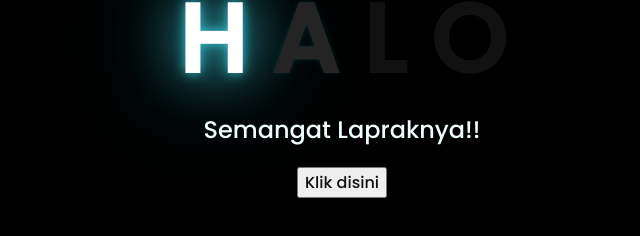
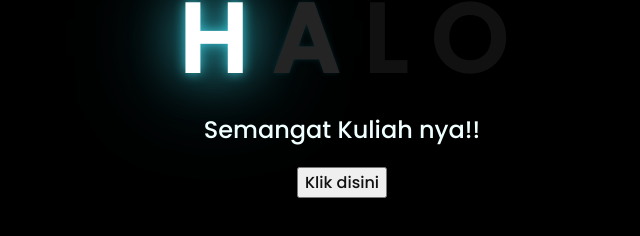
Before and after one commit to isyhptra/Kado_Bunga, a plain HTML site: page index.html in a window 1280 px wide. Shown: the part 326-562 px from the top of the page, 306-946 px from the left. Drawn offline with Linux system fonts and the light colour scheme.

Commit message:
Update index.html

```diff
--- a/index.html
+++ b/index.html
@@ -17,7 +17,7 @@
         <span>O</span>
     </div>
     <div class="description">
-        <span>Semangat Lapraknya!!</span>
+        <span>Semangat Kuliah nya!!</span>
     </div>
     <div class="button">
         <button>
```
